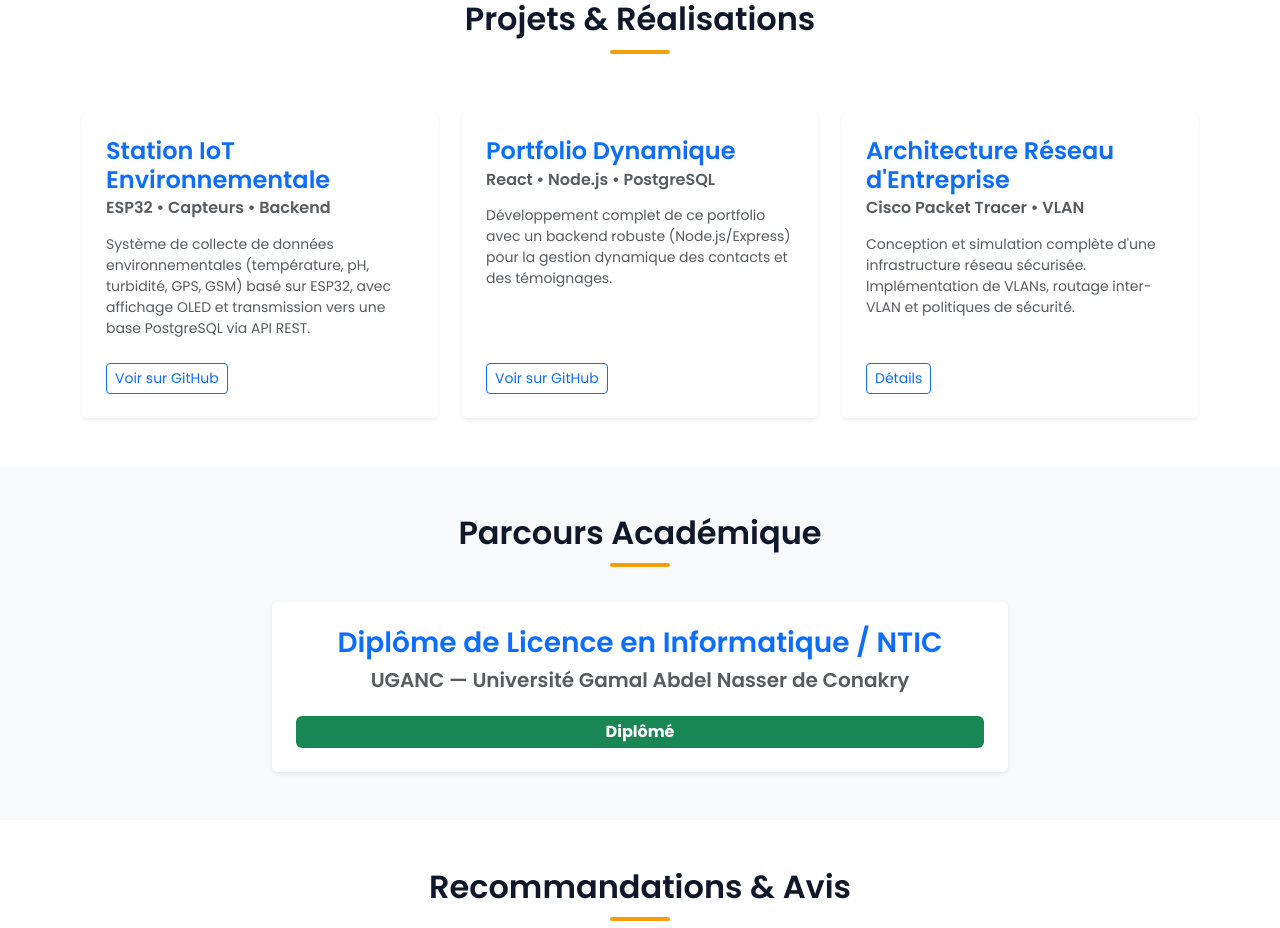
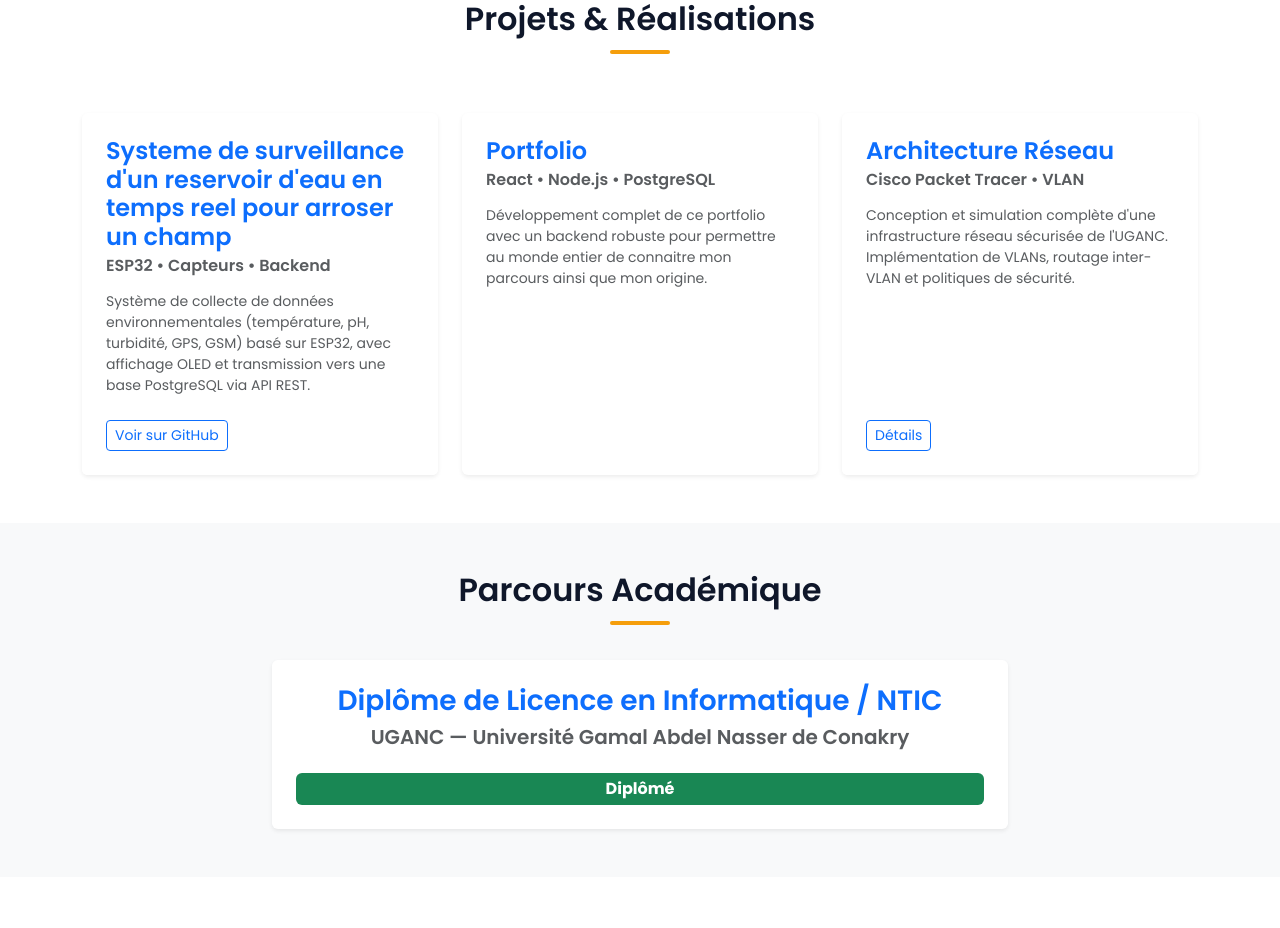
Before and after one commit to DONZO-sigui/portfolio, a React (Vite) app in the folder frontend/: page / in a window 1280 px wide. Shown: the part 2560-3488 px from the top of the page. Built offline with nearby package versions, Linux system fonts and the light colour scheme; no server answers.

Commit message:
mettre à jour2

```diff
--- a/frontend/src/pages/public/Home.jsx
+++ b/frontend/src/pages/public/Home.jsx
@@ -128,7 +128,7 @@ const Home = () => {
             <div className="col-lg-4 col-md-6" data-aos="fade-up" data-aos-delay="100">
               <div className="card h-100 border-0 shadow-sm">
                 <div className="card-body p-4">
-                  <h4 className="card-title text-primary">Station IoT Environnementale</h4>
+                  <h4 className="card-title text-primary">Systeme de surveillance d'un reservoir d'eau en temps reel pour arroser un champ</h4>
                   <h6 className="card-subtitle mb-3 text-muted">ESP32 • Capteurs • Backend</h6>
                   <p className="card-text text-muted small">
                     Système de collecte de données environnementales (température, pH, turbidité, GPS, GSM) basé sur ESP32, avec affichage OLED et transmission vers une base PostgreSQL via API REST.
@@ -143,14 +143,11 @@ const Home = () => {
             <div className="col-lg-4 col-md-6" data-aos="fade-up" data-aos-delay="200">
               <div className="card h-100 border-0 shadow-sm">
                 <div className="card-body p-4">
-                  <h4 className="card-title text-primary">Portfolio Dynamique</h4>
+                  <h4 className="card-title text-primary">Portfolio</h4>
                   <h6 className="card-subtitle mb-3 text-muted">React • Node.js • PostgreSQL</h6>
                   <p className="card-text text-muted small">
-                    Développement complet de ce portfolio avec un backend robuste (Node.js/Express) pour la gestion dynamique des contacts et des témoignages.
+                    Développement complet de ce portfolio avec un backend robuste pour permettre au monde entier de connaitre mon parcours ainsi que mon origine.
                   </p>
-                </div>
-                <div className="card-footer bg-white border-0 px-4 pb-4 pt-0">
-                  <a href="#" className="btn btn-sm btn-outline-primary">Voir sur GitHub</a>
                 </div>
               </div>
             </div>
@@ -158,10 +155,10 @@ const Home = () => {
             <div className="col-lg-4 col-md-6" data-aos="fade-up" data-aos-delay="300">
               <div className="card h-100 border-0 shadow-sm">
                 <div className="card-body p-4">
-                  <h4 className="card-title text-primary">Architecture Réseau d'Entreprise</h4>
+                  <h4 className="card-title text-primary">Architecture Réseau </h4>
                   <h6 className="card-subtitle mb-3 text-muted">Cisco Packet Tracer • VLAN</h6>
                   <p className="card-text text-muted small">
-                    Conception et simulation complète d'une infrastructure réseau sécurisée. Implémentation de VLANs, routage inter-VLAN et politiques de sécurité.
+                    Conception et simulation complète d'une infrastructure réseau sécurisée de l'UGANC. Implémentation de VLANs, routage inter-VLAN et politiques de sécurité.
                   </p>
                 </div>
                 <div className="card-footer bg-white border-0 px-4 pb-4 pt-0">
```
